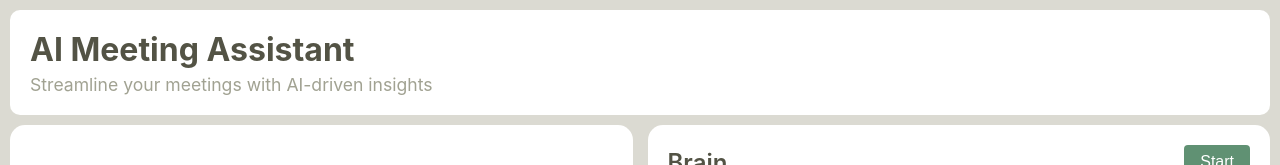
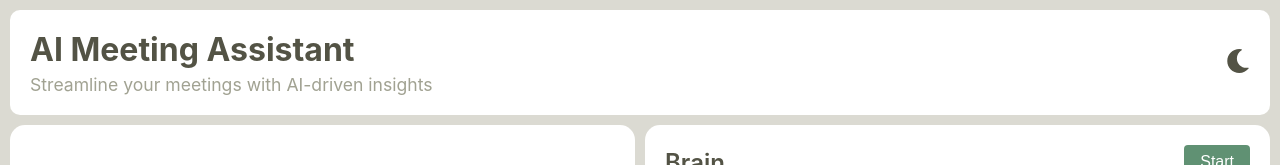
Before and after one commit to connorfewin/AI-Meeting-Assistant, a React (Create React App) app in the folder my-ai-meeting-frontend/: page / in a window 1280 px wide. Shown: the top 165 px of the page. Built offline with nearby package versions, Linux system fonts and the light colour scheme; no server answers.

Commit message:
Implemented dark mode

```diff
--- a/my-ai-meeting-frontend/package.json
+++ b/my-ai-meeting-frontend/package.json
@@ -10,6 +10,7 @@
     "cra-template": "1.2.0",
     "react": "^19.0.0",
     "react-dom": "^19.0.0",
+    "react-icons": "^5.4.0",
     "react-scripts": "5.0.1",
     "socket.io-client": "^4.8.1",
     "web-vitals": "^4.2.4"
--- a/my-ai-meeting-frontend/src/App.css
+++ b/my-ai-meeting-frontend/src/App.css
@@ -18,14 +18,15 @@
   background-color: var(--color-bg2);
 }
 
-/* Header container ~10% height */
 .header-container {
   flex: 0 0 10%;
   display: flex;
+  justify-content: space-between;
   align-items: center;
   box-sizing: border-box;
   padding: 10px 10px 0px;
 }
+
 
 /* Panels container ~90% height */
 .panel-container {
@@ -50,7 +51,7 @@
 
 /* Gap (margin) only on the second panel */
 .panel.brain {
-  margin-left: 15px;
+  margin-left: 10px;
 }
 
 h1 {
--- a/my-ai-meeting-frontend/src/App.js
+++ b/my-ai-meeting-frontend/src/App.js
@@ -1,3 +1,4 @@
+// src/App.js
 import React from "react";
 import "./App.css";
 import { Brain } from "./Components/Brain";
--- a/my-ai-meeting-frontend/src/Components/Header.jsx
+++ b/my-ai-meeting-frontend/src/Components/Header.jsx
@@ -1,11 +1,18 @@
 import React from "react";
+import { ToggleTheme } from "./ToggleTheme";
 import "../Styles/header.css";
 
 export const Header = () => {
   return (
     <header className="app-header">
-      <h1 className="app-title">AI Meeting Assistant</h1>
-      <h2 className="app-subtitle">Streamline your meetings with AI-driven insights</h2>
+      {/* Left side: stacked text */}
+      <div className="header-text">
+        <h1 className="app-title">AI Meeting Assistant</h1>
+        <h2 className="app-subtitle">Streamline your meetings with AI-driven insights</h2>
+      </div>
+
+      {/* Right side: theme toggle button */}
+      <ToggleTheme />
     </header>
   );
 };
--- a/my-ai-meeting-frontend/src/Components/NoteTaker.jsx
+++ b/my-ai-meeting-frontend/src/Components/NoteTaker.jsx
@@ -123,12 +123,6 @@ export const NoteTaker = () => {
       {/* Transcript box below */}
       <div className="transcript-box">
         <pre>{fullTranscript + currentPartial}</pre>
-        {/* <pre>
-          {fullTranscript}
-          <span style={{ opacity: 0.5 }}>
-            {currentPartial}
-          </span>
-        </pre> */}
       </div>
     </div>
   );
--- /dev/null
+++ b/my-ai-meeting-frontend/src/Components/ToggleTheme.jsx
@@ -0,0 +1,28 @@
+// src/Components/ToggleTheme.js
+import React, { useState, useEffect } from "react";
+// Optionally import icons from a library like react-icons
+import { FaSun, FaMoon } from "react-icons/fa";
+
+export const ToggleTheme = () => {
+  // Track whether we are in dark mode (true) or light mode (false)
+  const [isDark, setIsDark] = useState(false);
+
+  // Whenever `isDark` changes, update the HTML attribute
+  useEffect(() => {
+    if (isDark) {
+      document.documentElement.setAttribute("data-theme", "dark");
+    } else {
+      document.documentElement.removeAttribute("data-theme");
+    }
+  }, [isDark]);
+
+  const toggleTheme = () => {
+    setIsDark((prev) => !prev);
+  };
+
+  return (
+    <div className="toggle-theme" onClick={toggleTheme}>
+      {isDark ? <FaSun size={24} /> : <FaMoon size={24} />}
+    </div>
+  );
+};
--- a/my-ai-meeting-frontend/src/Styles/header.css
+++ b/my-ai-meeting-frontend/src/Styles/header.css
@@ -1,18 +1,25 @@
 /* header.css */
-
 .app-header {
   display: flex;
-    flex-direction: column;
-    align-items: flex-start;
+  flex-direction: row;       /* row layout: text on left, toggle on right */
+  justify-content: space-between;
+  align-items: center;
+
   padding: 20px;
   width: 100%;
-    /* border-bottom: 2px solid var(--color-text); example */
   box-sizing: border-box;
   border-radius: 10px;
-    /* Another background color, if desired */
   background-color: var(--color-bg1);
 }
 
+/* This div wraps the text to stack it vertically */
+.header-text {
+  display: flex;
+  flex-direction: column;
+  align-items: flex-start; /* left align text */
+}
+
+/* Title & subtitle remain stacked */
 .app-title {
   margin: 0;
   font-size: 2rem;
@@ -23,6 +30,6 @@
 .app-subtitle {
   margin: 5px 0 0;
   font-size: 1.1rem;
-    color: var(--color-bg3); /* use the primary color for a subtle highlight */
+  color: var(--color-bg3); /* a subtle highlight color */
   font-weight: 400;
 }
--- a/my-ai-meeting-frontend/src/index.css
+++ b/my-ai-meeting-frontend/src/index.css
@@ -1,5 +1,5 @@
+/* Light mode (default) */
 :root {
-  /* Global color palette */
   --color-bg1: #ffffff;
   --color-bg2: #dbdad2;
   --color-bg3: #a1a292;
@@ -7,20 +7,20 @@
   --color-text: #535345;
 }
 
-/* Existing reset & base styles */
+/* Base body styles (light by default) */
 body {
   margin: 0;
-  font-family: -apple-system, BlinkMacSystemFont, 'Segoe UI', 'Roboto',
-    'Oxygen', 'Ubuntu', 'Cantarell', 'Fira Sans', 'Droid Sans', 'Helvetica Neue',
-    sans-serif;
-  -webkit-font-smoothing: antialiased;
-  -moz-osx-font-smoothing: grayscale;
-
-  /* Example: set the body background color using one of our variables */
+  font-family: -apple-system, BlinkMacSystemFont, 'Segoe UI', 'Roboto', 'Oxygen',
+    'Ubuntu', 'Cantarell', 'Fira Sans', 'Droid Sans', 'Helvetica Neue', sans-serif;
   background-color: var(--color-bg1);
+  color: var(--color-text);
 }
 
-code {
-  font-family: source-code-pro, Menlo, Monaco, Consolas, 'Courier New',
-    monospace;
+/* Dark mode theme variables */
+:root[data-theme="dark"] {
+  --color-bg1: #1b1b1b;
+  --color-bg2: #2a2a2a;
+  --color-bg3: #444444;
+  --color-primary: #4a7b62;
+  --color-text: #cccccc;
 }
```
Also changed, not shown: 1 other file (tests, documents, lock files or other folders). Lines whose indentation alone changed are shown as unchanged.
